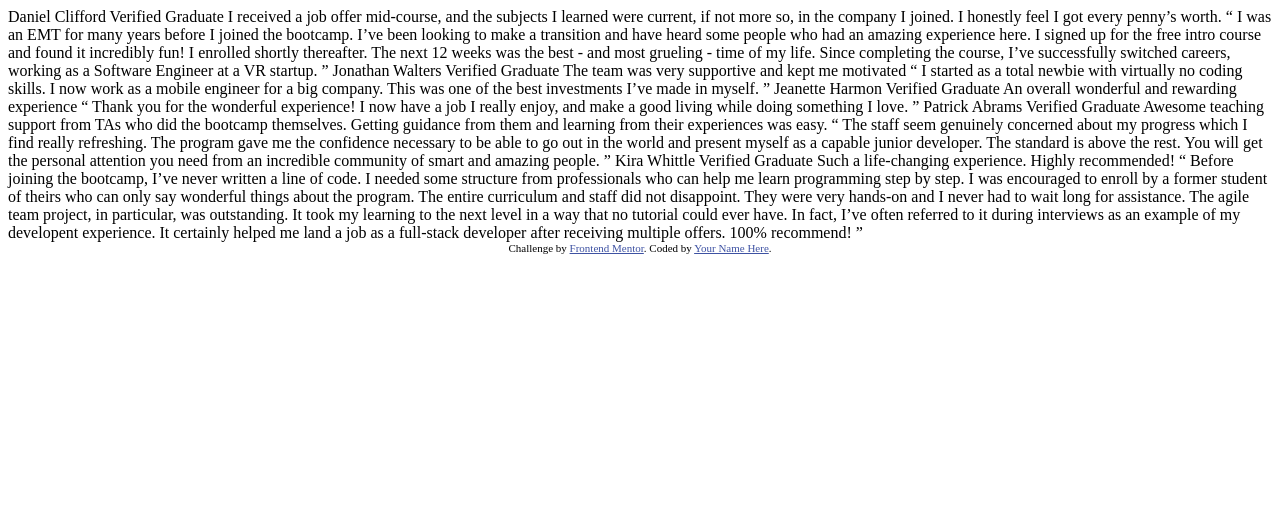
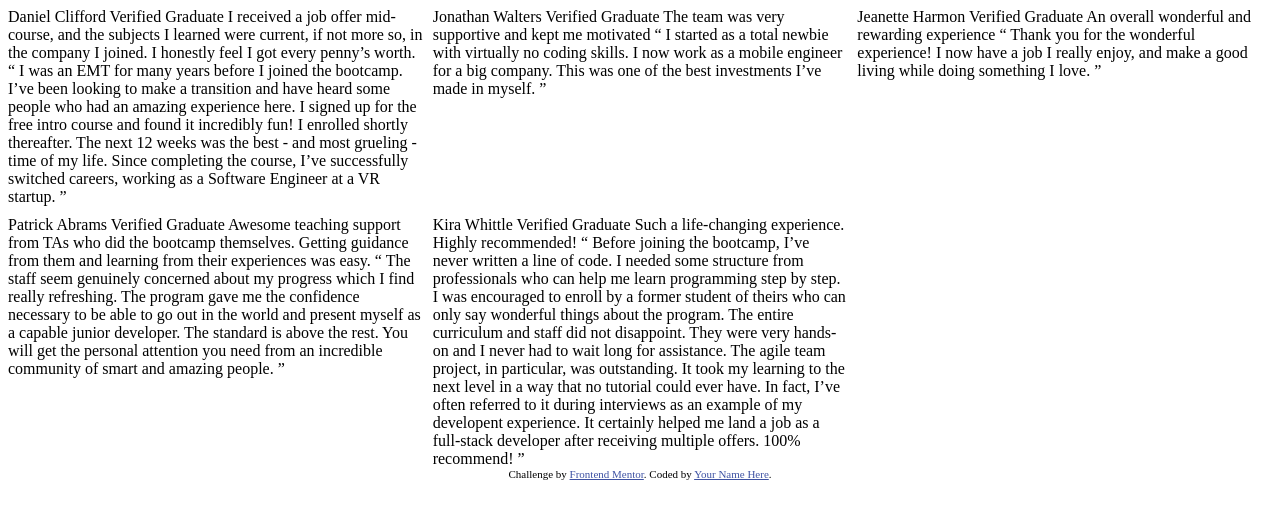
Before and after one commit to WesleyMR77/section-grid, a plain HTML site: page index.html in a window 1280 px wide. Drawn offline with Linux system fonts and the light colour scheme.

Commit message:
feat: começando display grid

```diff
--- a/index.html
+++ b/index.html
@@ -1,20 +1,21 @@
 <!DOCTYPE html>
-<html lang="en">
+<html lang="pt-br">
+
 <head>
   <meta charset="UTF-8">
-  <meta name="viewport" content="width=device-width, initial-scale=1.0"> <!-- displays site properly based on user's device -->
+  <meta name="viewport" content="width=device-width, initial-scale=1.0">
+  <!-- displays site properly based on user's device -->
 
   <link rel="icon" type="image/png" sizes="32x32" href="./images/favicon-32x32.png">
 
   <title>Frontend Mentor | [Challenge Name Here]</title>
+  <link rel="stylesheet" href="style.css">
 
-  <!-- Feel free to remove these styles or customise in your own stylesheet 👍 -->
-  <style>
-    .attribution { font-size: 11px; text-align: center; }
-    .attribution a { color: hsl(228, 45%, 44%); }
-  </style>
 </head>
+
 <body>
+  <div class="grid-container">
+    <div>
       Daniel Clifford
       Verified Graduate
 
@@ -26,7 +27,9 @@
       for the free intro course and found it incredibly fun! I enrolled shortly thereafter.
       The next 12 weeks was the best - and most grueling - time of my life. Since completing
       the course, I’ve successfully switched careers, working as a Software Engineer at a VR startup. ”
+    </div>
 
+    <div>
       Jonathan Walters
       Verified Graduate
 
@@ -34,7 +37,9 @@
 
       “ I started as a total newbie with virtually no coding skills. I now work as a mobile engineer
       for a big company. This was one of the best investments I’ve made in myself. ”
+    </div>
 
+    <div>
       Jeanette Harmon
       Verified Graduate
 
@@ -42,7 +47,9 @@
 
       “ Thank you for the wonderful experience! I now have a job I really enjoy, and make a good living
       while doing something I love. ”
+    </div>
 
+    <div>
       Patrick Abrams
       Verified Graduate
 
@@ -53,7 +60,9 @@
       gave me the confidence necessary to be able to go out in the world and present myself as a capable
       junior developer. The standard is above the rest. You will get the personal attention you need from
       an incredible community of smart and amazing people. ”
+    </div>
 
+    <div>
       Kira Whittle
       Verified Graduate
 
@@ -67,10 +76,14 @@
       could ever have. In fact, I’ve often referred to it during interviews as an example of my developent
       experience. It certainly helped me land a job as a full-stack developer after receiving multiple offers.
       100% recommend! ”
-
+    </div>
+  </div>
   <div class="attribution">
     Challenge by <a href="https://www.frontendmentor.io?ref=challenge" target="_blank">Frontend Mentor</a>.
     Coded by <a href="#">Your Name Here</a>.
   </div>
+
+
 </body>
+
 </html>
--- /dev/null
+++ b/style.css
@@ -0,0 +1,9 @@
+.attribution { font-size: 11px; text-align: center; }
+.attribution a { color: hsl(228, 45%, 44%); }
+
+
+.grid-container {
+	display: grid;
+	grid-template-columns: 1fr 1fr 1fr;
+	grid-gap: 10px;
+}
```
Lines whose indentation alone changed are shown as unchanged.
